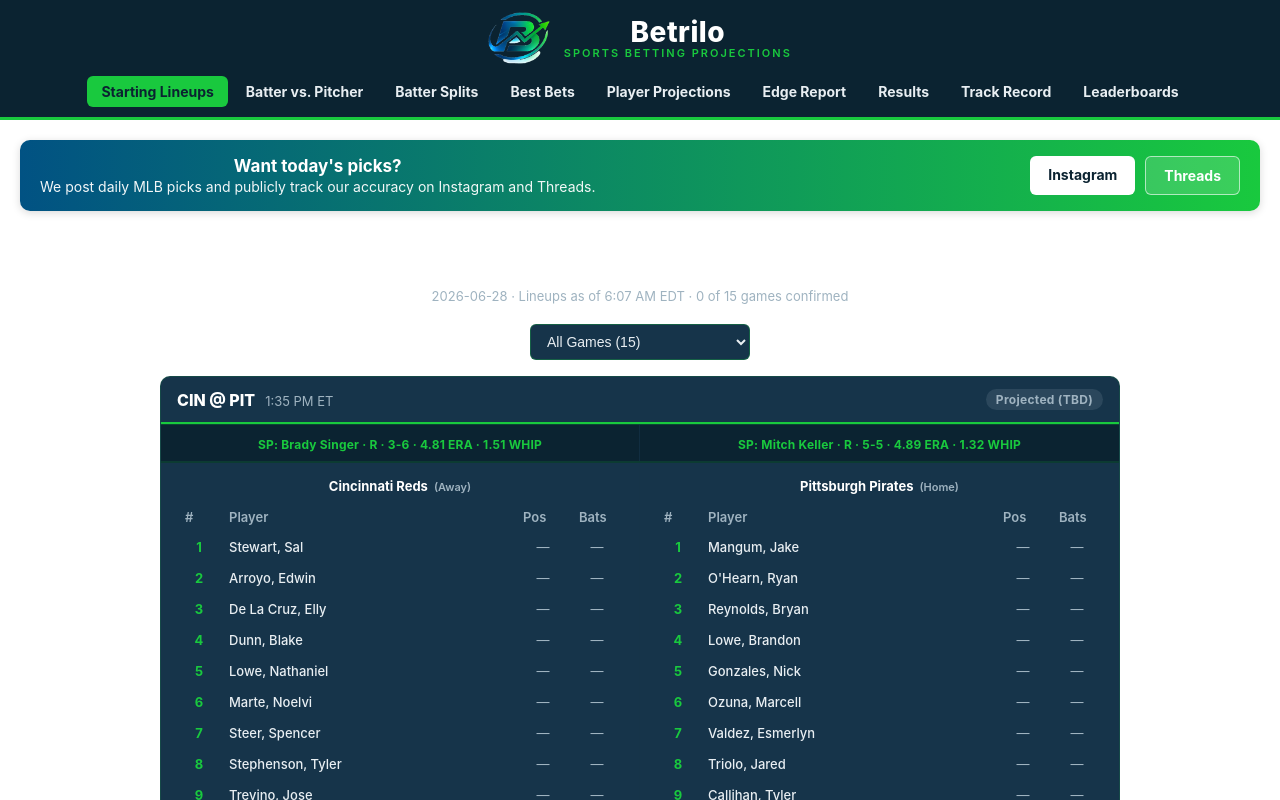
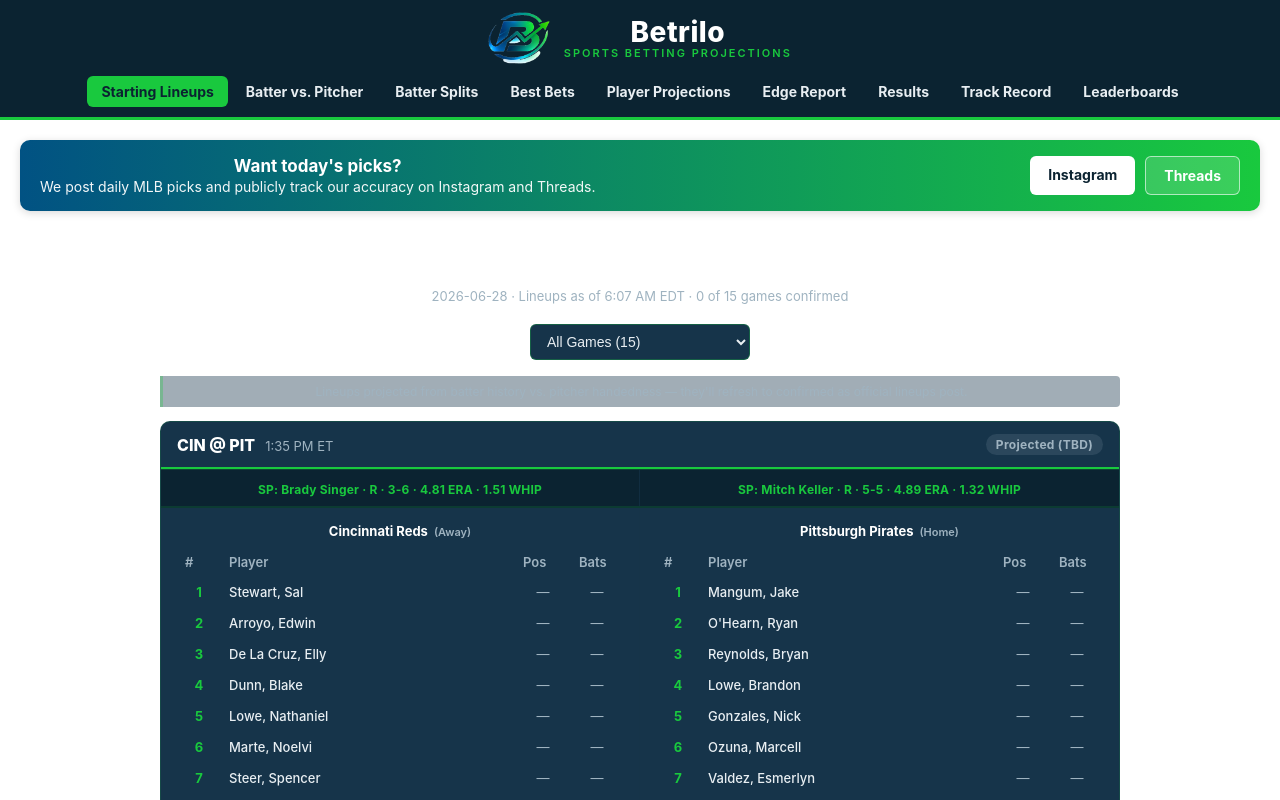
Before and after one commit to betrilopicks-ops/betrilo-analytics, a React (Create React App) app: page /mlb/starting-lineups in a window 1280 px wide. Shown: the top 800 px of the page. Built offline with nearby package versions, Linux system fonts and the light colour scheme.

Commit message:
BFEv0.2.0 — Starting Lineups: conditional projected-lineups note (selector-aware)

```diff
--- a/src/pages/StartingLineupsPage.jsx
+++ b/src/pages/StartingLineupsPage.jsx
@@ -266,6 +266,20 @@ export default function StartingLineupsPage() {
             </select>
           </div>
 
+          {displayedGames.some(g => g.lineup_status !== 'confirmed') && (
+            <div style={{
+              color: colors.textMuted,
+              fontSize: '12px',
+              marginBottom: '14px',
+              padding: '8px 12px',
+              background: 'rgba(22,52,74,0.4)',
+              borderLeft: `3px solid rgba(25,201,62,0.3)`,
+              borderRadius: '0 4px 4px 0',
+            }}>
+              Lineups projected from batter history vs. pitcher handedness — they'll refresh to confirmed as official lineups post.
+            </div>
+          )}
+
           {displayedGames.map((g, i) => (
             <GameCard key={g.game_pk || i} game={g} />
           ))}
```
Also changed, not shown: 1 other file (tests, documents, lock files or other folders).
